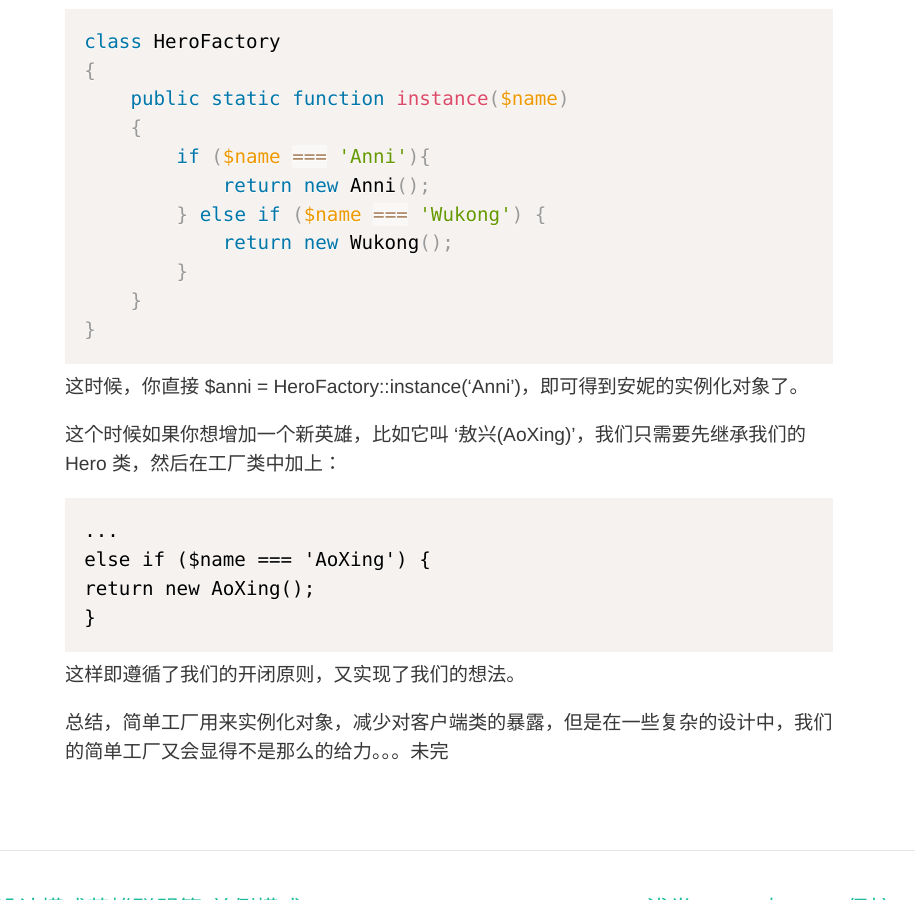
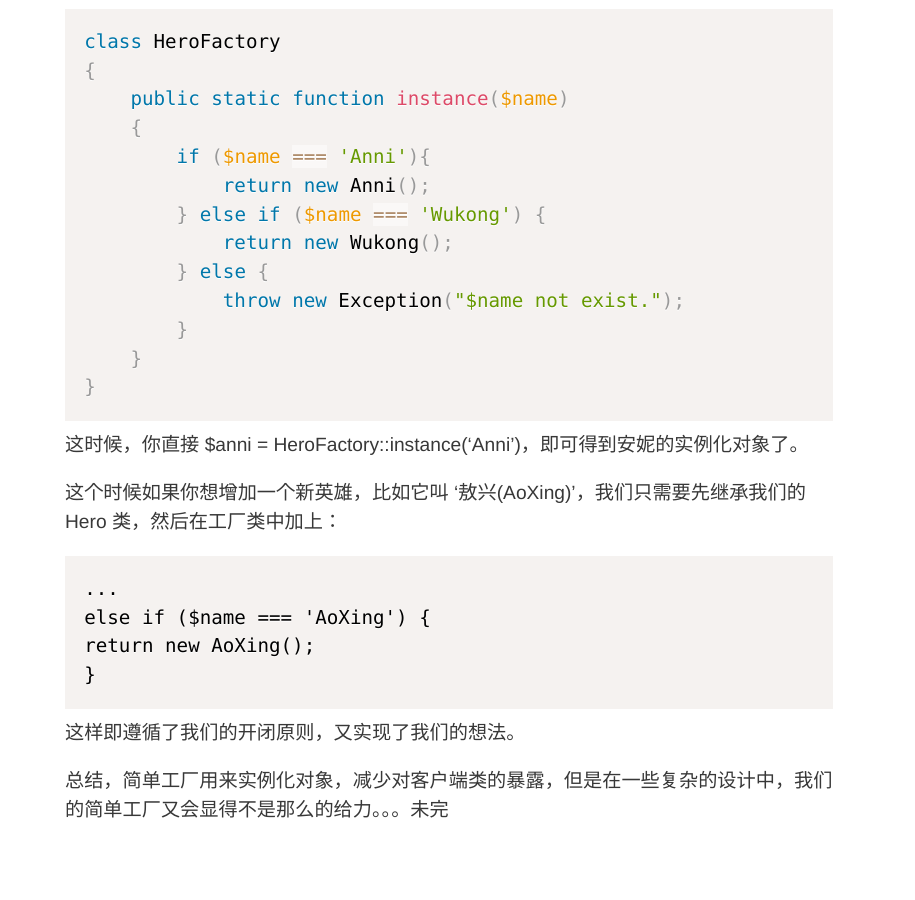
Before and after one commit to sword-jin/RryLee.github.io, a Jekyll site: the page built from _posts/2015-07-31-php简单工厂之英雄联盟篇.md, in a window 1280 px wide and 900 px high, scrolled down 2151 px. Shown: the whole window, without its empty margins (191-1106 px from the left). Built offline with Jekyll 4.4.1, drawn with Linux system fonts in a browser that asks for light colours; nearby versions of some CDN libraries; Markdown is read by kramdown in place of the engine named in the settings; comment, search, counter and statistics services are not loaded.

Commit message:
Update 2015-07-31-php简单工厂之英雄联盟篇.md

```diff
--- a/_posts/2015-07-31-php简单工厂之英雄联盟篇.md
+++ b/_posts/2015-07-31-php简单工厂之英雄联盟篇.md
@@ -70,6 +70,8 @@
             return new Anni();
         } else if ($name === 'Wukong') {
             return new Wukong();
+        } else {
+            throw new Exception("$name not exist.");
         }
     }
 }
```
